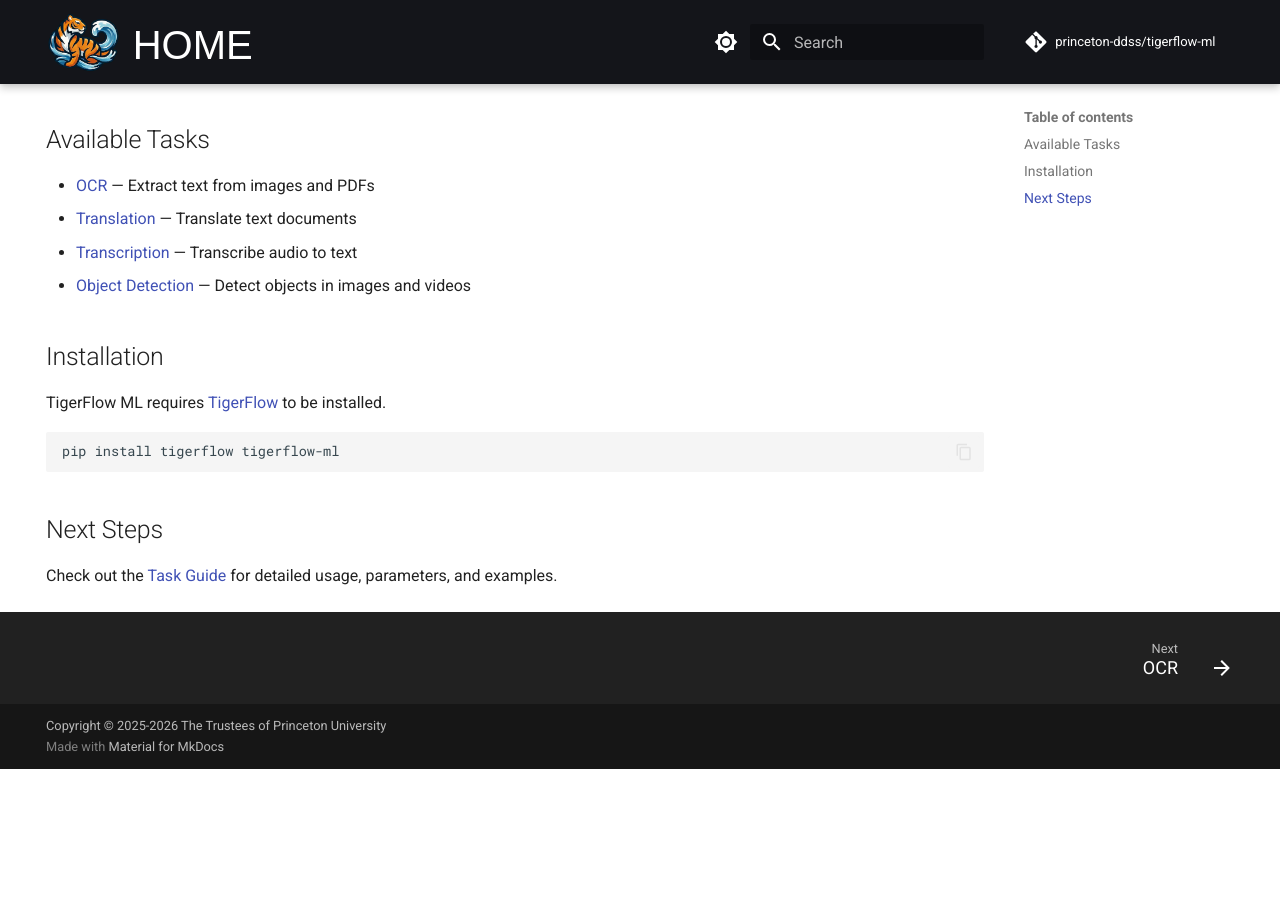
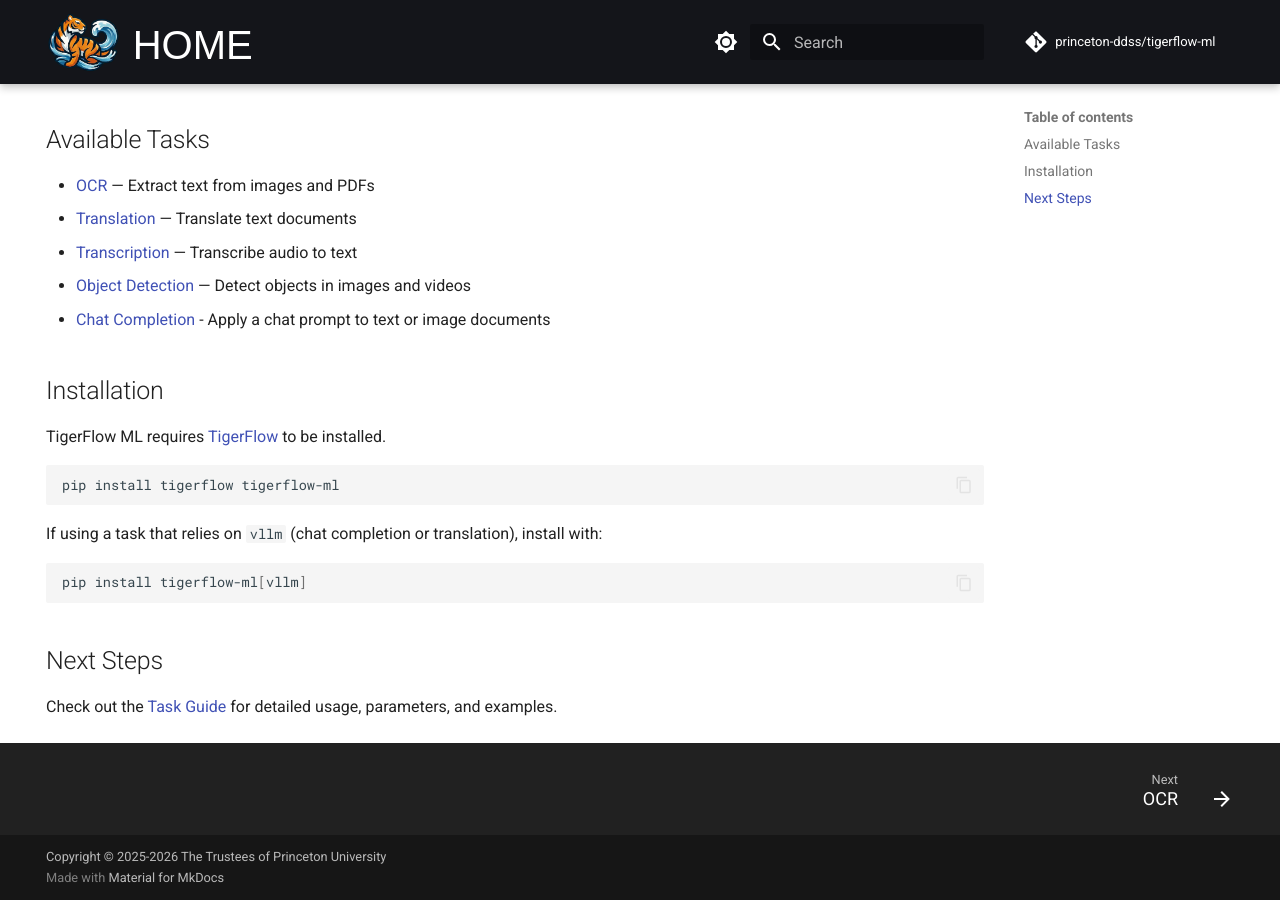
Before and after one commit to princeton-ddss/tigerflow-ml, an MkDocs documentation site: the page built from docs/mkdocs/index.md, in a window 1280 px wide and 900 px high, scrolled down 630 px. Built offline with MkDocs 1.6.1 and Material for MkDocs 9.7.7, drawn with Linux system fonts in a browser that asks for light colours; some web fonts are replaced; comment, search, counter and statistics services are not loaded; the version menu is left out; before the commit the page ends 1399 px from its top, so only the background shows below that.

Commit message:
docs: update installation instructions

````diff
--- a/docs/mkdocs/index.md
+++ b/docs/mkdocs/index.md
@@ -39,6 +39,7 @@
 - [Translation](tasks/translate.md) — Translate text documents
 - [Transcription](tasks/transcribe.md) — Transcribe audio to text
 - [Object Detection](tasks/detect.md) — Detect objects in images and videos
+- [Chat Completion](tasks/chat_completion.md) - Apply a chat prompt to text or image documents
 
 ## Installation
 
@@ -48,6 +49,12 @@
 pip install tigerflow tigerflow-ml
 ```
 
+If using a task that relies on `vllm` (chat completion or translation), install with:
+
+```bash
+pip install tigerflow-ml[vllm]
+```
+
 ## Next Steps
 
 Check out the [Task Guide](tasks/ocr.md) for detailed usage, parameters, and examples.
````
